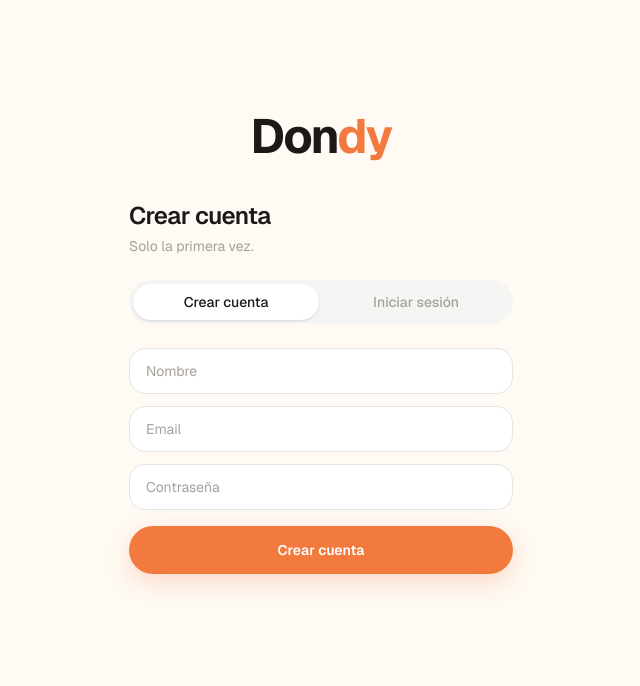
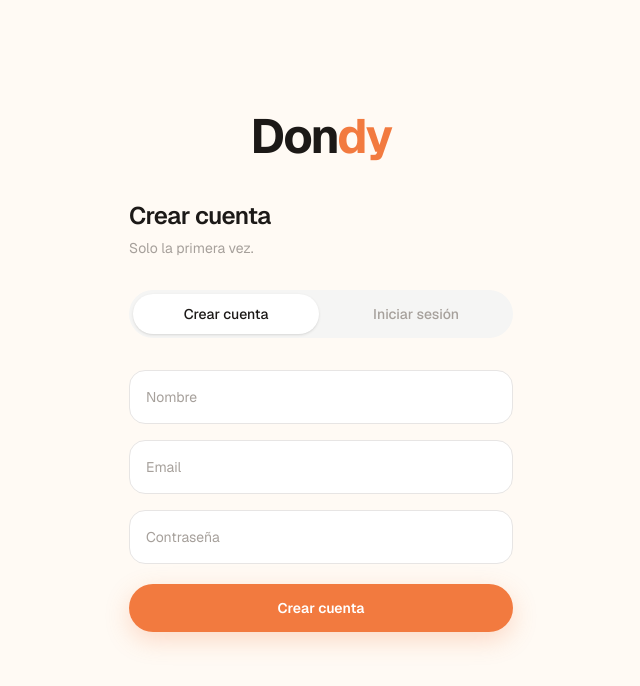
Before and after one commit to marcosmackinnon/caba-eats, a Next.js app: page /auth in a window 1280 px wide. Shown: the top 686 px of the page, without its empty margins (319-959 px from the left). Built offline with nearby package versions, Linux system fonts and the light colour scheme; no server answers.

Commit message:
design: más espaciado entre campos del formulario auth

```diff
--- a/src/app/auth/AuthForm.tsx
+++ b/src/app/auth/AuthForm.tsx
@@ -69,14 +69,14 @@ export default function AuthForm() {
   }
 
   return (
-    <div className="space-y-6">
+    <div className="space-y-8">
       {/* Título dinámico */}
       <div>
         <h1 className="text-2xl font-semibold tracking-tight text-stone-900">
           {mode === "register" ? "Crear cuenta" : "Iniciar sesión"}
         </h1>
         {mode === "register" && (
-          <p className="mt-1 text-sm text-stone-400">Solo la primera vez.</p>
+          <p className="mt-1.5 text-sm text-stone-400">Solo la primera vez.</p>
         )}
       </div>
 
@@ -85,7 +85,7 @@ export default function AuthForm() {
         <button
           type="button"
           onClick={() => { setMode("register"); setErrorMsg(null); }}
-          className={`flex-1 rounded-full py-2 text-sm font-medium transition-all ${
+          className={`flex-1 rounded-full py-2.5 text-sm font-medium transition-all ${
             mode === "register" ? "bg-white text-stone-900 shadow-sm" : "text-stone-400"
           }`}
         >
@@ -94,7 +94,7 @@ export default function AuthForm() {
         <button
           type="button"
           onClick={() => { setMode("login"); setErrorMsg(null); }}
-          className={`flex-1 rounded-full py-2 text-sm font-medium transition-all ${
+          className={`flex-1 rounded-full py-2.5 text-sm font-medium transition-all ${
             mode === "login" ? "bg-white text-stone-900 shadow-sm" : "text-stone-400"
           }`}
         >
@@ -103,14 +103,14 @@ export default function AuthForm() {
       </div>
 
       {/* Formulario */}
-      <form onSubmit={handleSubmit} className="space-y-3">
+      <form onSubmit={handleSubmit} className="space-y-4">
         {mode === "register" && (
           <input
             value={name}
             onChange={(e) => setName(e.target.value)}
             required
             placeholder="Nombre"
-            className="w-full rounded-2xl border border-stone-200 bg-white px-4 py-3 text-sm text-stone-800 outline-none focus:border-[#f27a3f] placeholder:text-stone-400"
+            className="w-full rounded-2xl border border-stone-200 bg-white px-4 py-4 text-sm text-stone-800 outline-none focus:border-[#f27a3f] placeholder:text-stone-400"
           />
         )}
         <input
@@ -119,7 +119,7 @@ export default function AuthForm() {
           onChange={(e) => setEmail(e.target.value)}
           required
           placeholder="Email"
-          className="w-full rounded-2xl border border-stone-200 bg-white px-4 py-3 text-sm text-stone-800 outline-none focus:border-[#f27a3f] placeholder:text-stone-400"
+          className="w-full rounded-2xl border border-stone-200 bg-white px-4 py-4 text-sm text-stone-800 outline-none focus:border-[#f27a3f] placeholder:text-stone-400"
         />
         <input
           type="password"
@@ -128,7 +128,7 @@ export default function AuthForm() {
           required
           minLength={6}
           placeholder="Contraseña"
-          className="w-full rounded-2xl border border-stone-200 bg-white px-4 py-3 text-sm text-stone-800 outline-none focus:border-[#f27a3f] placeholder:text-stone-400"
+          className="w-full rounded-2xl border border-stone-200 bg-white px-4 py-4 text-sm text-stone-800 outline-none focus:border-[#f27a3f] placeholder:text-stone-400"
         />
 
         {errorMsg && (
```
